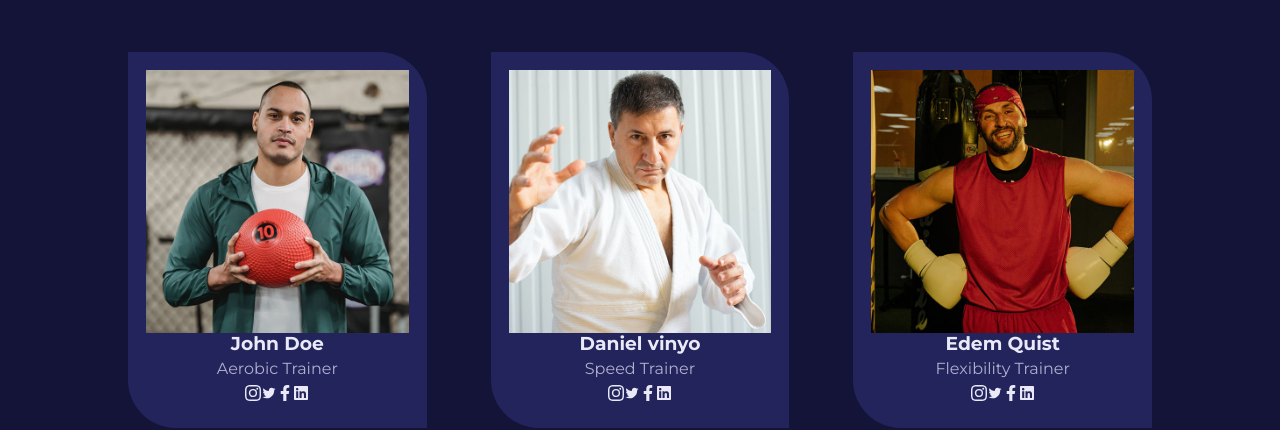
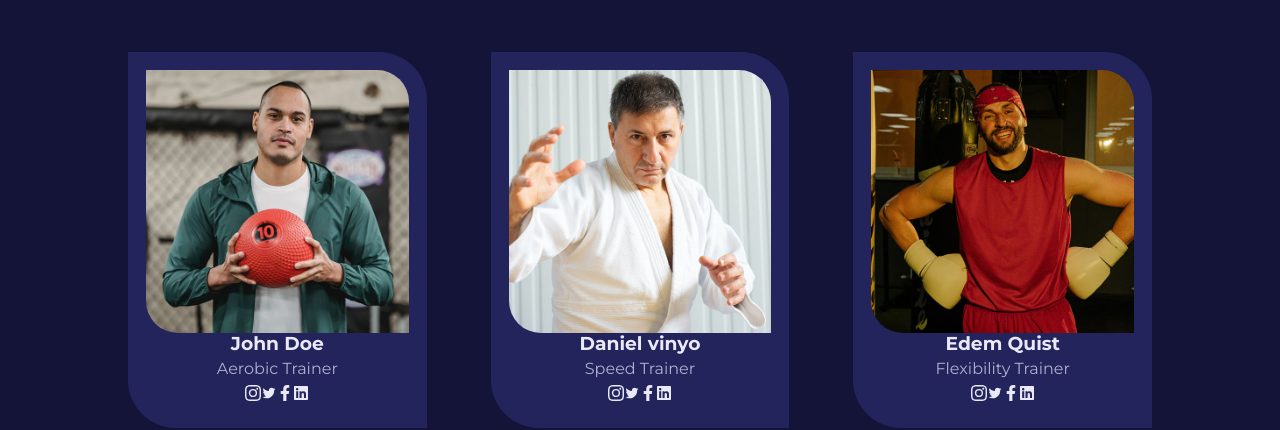
Before and after one commit to erickdc7/react-trainer-website, a React (Create React App) app: page /trainers in a window 1280 px wide. Shown: the part 508-938 px from the top of the page. Built offline with nearby package versions, Linux system fonts and the light colour scheme; the HTML template or start-up script is replaced by a standard one.

Commit message:
trainer__img styles added to trainers.css

```diff
--- a/src/pages/trainers/trainers.css
+++ b/src/pages/trainers/trainers.css
@@ -7,3 +7,8 @@
 .card.trainer {
   padding: 1rem;
 }
+
+.trainer__img {
+  border-radius: 0 2rem;
+  overflow: hidden;
+}
```
